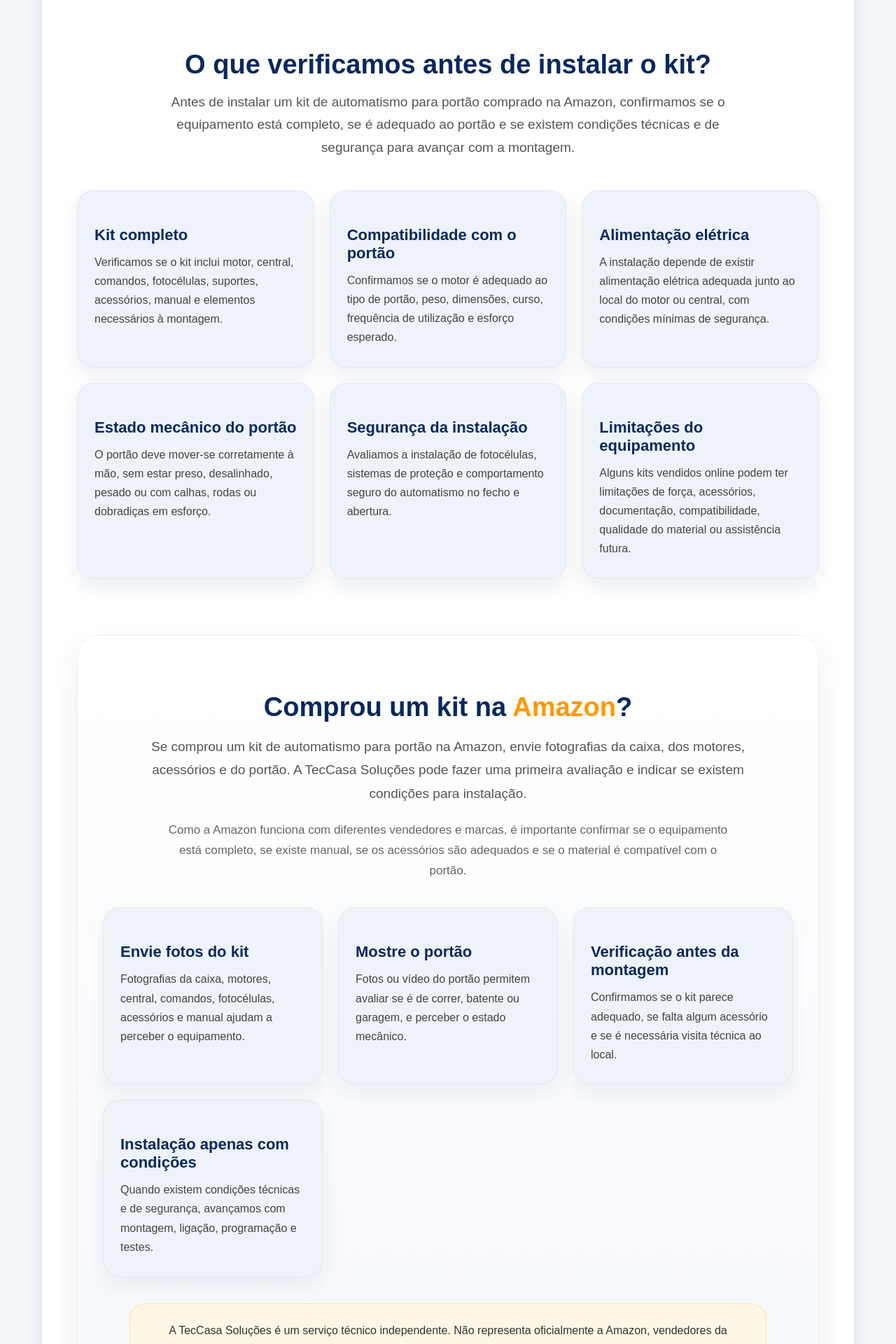
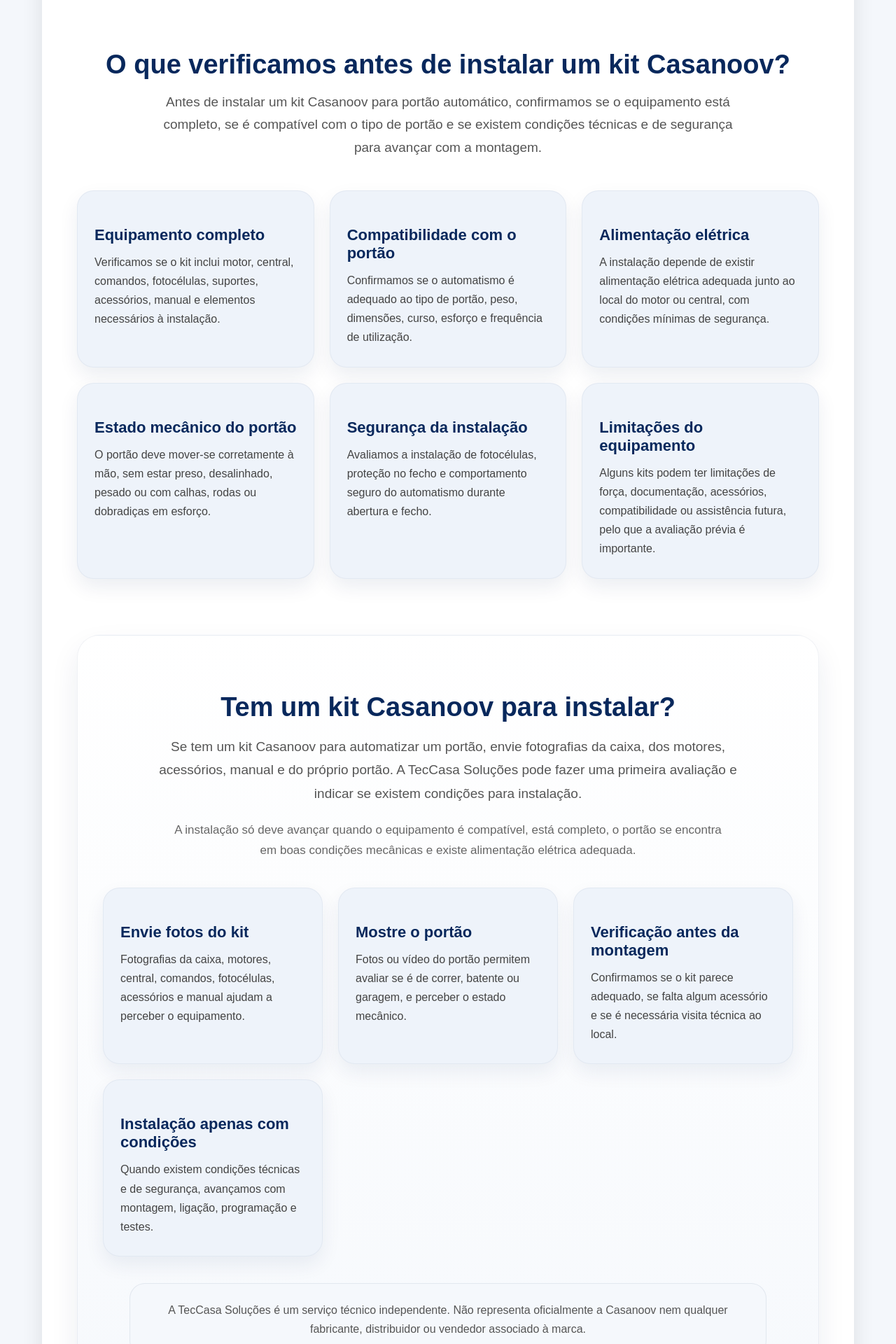
Before and after one commit to andrecorreiaauto-bit/teccasa-site, a Next.js app: page /instalacao-kit-portao-casanoov in a window 1280 px wide. Shown: the part 980-2900 px from the top of the page at 70% size. Built offline with nearby package versions, Linux system fonts and the light colour scheme.

Commit message:
Update instalacao-kit-portao-casanoov.js

```diff
--- a/pages/instalacao-kit-portao-casanoov.js
+++ b/pages/instalacao-kit-portao-casanoov.js
@@ -475,7 +475,7 @@ export default function InstalacaoKitPortaoCasanoov() {
                                            marginBottom:"16px",
                                            textAlign:"center"
                                            }}>
-                                           O que verificamos antes de instalar o kit?
+                                           O que verificamos antes de instalar um kit Casanoov?
                                            </h2>
 
                                            <p style={{
@@ -486,7 +486,8 @@ export default function InstalacaoKitPortaoCasanoov() {
                                            margin:"0 auto 45px auto",
                                            textAlign:"center"
                                            }}>
-                                           Antes de instalar um kit de automatismo para portão comprado na Amazon, confirmamos se o equipamento está completo, se é adequado ao portão e se existem condições técnicas e de segurança para avançar com a montagem.
+                                           Antes de instalar um kit Casanoov para portão automático, confirmamos se o equipamento está completo,
+                                           se é compatível com o tipo de portão e se existem condições técnicas e de segurança para avançar com a montagem.
                                            </p>
 
                                            <div
@@ -500,13 +501,13 @@ export default function InstalacaoKitPortaoCasanoov() {
 
                                            {[
                                            {
-                                           title:"Kit completo",
-                                           text:"Verificamos se o kit inclui motor, central, comandos, fotocélulas, suportes, acessórios, manual e elementos necessários à montagem."
+                                           title:"Equipamento completo",
+                                           text:"Verificamos se o kit inclui motor, central, comandos, fotocélulas, suportes, acessórios, manual e elementos necessários à instalação."
                                            },
 
                                            {
                                            title:"Compatibilidade com o portão",
-                                           text:"Confirmamos se o motor é adequado ao tipo de portão, peso, dimensões, curso, frequência de utilização e esforço esperado."
+                                           text:"Confirmamos se o automatismo é adequado ao tipo de portão, peso, dimensões, curso, esforço e frequência de utilização."
                                            },
 
                                            {
@@ -521,12 +522,12 @@ export default function InstalacaoKitPortaoCasanoov() {
 
                                            {
                                            title:"Segurança da instalação",
-                                           text:"Avaliamos a instalação de fotocélulas, sistemas de proteção e comportamento seguro do automatismo no fecho e abertura."
+                                           text:"Avaliamos a instalação de fotocélulas, proteção no fecho e comportamento seguro do automatismo durante abertura e fecho."
                                            },
 
                                            {
                                            title:"Limitações do equipamento",
-                                           text:"Alguns kits vendidos online podem ter limitações de força, acessórios, documentação, compatibilidade, qualidade do material ou assistência futura."
+                                           text:"Alguns kits podem ter limitações de força, documentação, acessórios, compatibilidade ou assistência futura, pelo que a avaliação prévia é importante."
                                            }
 
                                            ].map((item,index)=>(
@@ -587,7 +588,7 @@ export default function InstalacaoKitPortaoCasanoov() {
                                                               marginBottom:"18px",
                                                               textAlign:"center"
                                                               }}>
-                                                              Comprou um kit na <span style={{color:"#ff9900"}}>Amazon</span>?
+                                                              Tem um kit <span style={{color:"#08285c"}}>Casanoov</span> para instalar?
                                                               </h2>
 
                                                               <p style={{
@@ -598,7 +599,9 @@ export default function InstalacaoKitPortaoCasanoov() {
                                                               margin:"0 auto 22px auto",
                                                               textAlign:"center"
                                                               }}>
-                                                              Se comprou um kit de automatismo para portão na Amazon, envie fotografias da caixa, dos motores, acessórios e do portão. A TecCasa Soluções pode fazer uma primeira avaliação e indicar se existem condições para instalação.
+                                                              Se tem um kit Casanoov para automatizar um portão, envie fotografias da caixa,
+                                                              dos motores, acessórios, manual e do próprio portão. A TecCasa Soluções pode fazer
+                                                              uma primeira avaliação e indicar se existem condições para instalação.
                                                               </p>
 
                                                               <p style={{
@@ -609,7 +612,8 @@ export default function InstalacaoKitPortaoCasanoov() {
                                                               margin:"0 auto 38px auto",
                                                               textAlign:"center"
                                                               }}>
-                                                              Como a Amazon funciona com diferentes vendedores e marcas, é importante confirmar se o equipamento está completo, se existe manual, se os acessórios são adequados e se o material é compatível com o portão.
+                                                              A instalação só deve avançar quando o equipamento é compatível, está completo,
+                                                              o portão se encontra em boas condições mecânicas e existe alimentação elétrica adequada.
                                                               </p>
 
                                                               <div
@@ -679,8 +683,8 @@ export default function InstalacaoKitPortaoCasanoov() {
                                                               </div>
 
                                                               <div style={{
-                                                              background:"#fff7e6",
-                                                              border:"1px solid rgba(255,153,0,0.24)",
+                                                              background:"#f5f8fc",
+                                                              border:"1px solid rgba(11,44,95,0.08)",
                                                               borderRadius:"22px",
                                                               padding:"24px",
                                                               maxWidth:"860px",
@@ -690,11 +694,12 @@ export default function InstalacaoKitPortaoCasanoov() {
                                                               <p style={{
                                                               fontSize:"16px",
                                                               lineHeight:"1.7",
-                                                              color:"#333",
+                                                              color:"#555",
                                                               margin:"0",
                                                               textAlign:"center"
                                                               }}>
-                                                              A TecCasa Soluções é um serviço técnico independente. Não representa oficialmente a Amazon, vendedores da plataforma, nem qualquer marca ou fabricante dos kits vendidos online.
+                                                              A TecCasa Soluções é um serviço técnico independente. Não representa oficialmente a Casanoov
+                                                              nem qualquer fabricante, distribuidor ou vendedor associado à marca.
                                                               </p>
 
                                                               </div>
@@ -722,7 +727,7 @@ export default function InstalacaoKitPortaoCasanoov() {
                                                               }}>
 
                                                               <a
-                                                              href="https://wa.me/351922021980?text=Ol%C3%A1%2C%20comprei%20um%20kit%20de%20automatismo%20para%20port%C3%A3o%20na%20Amazon%20e%20gostava%20de%20saber%20se%20%C3%A9%20poss%C3%ADvel%20instalar.%20Posso%20enviar%20fotos."
+                                                              href="https://wa.me/351922021980?text=Ol%C3%A1%2C%20tenho%20um%20kit%20Casanoov%20para%20port%C3%A3o%20e%20gostava%20de%20saber%20se%20%C3%A9%20poss%C3%ADvel%20instalar.%20Posso%20enviar%20fotos."
                                                               target="_blank"
                                                               style={{
                                                               background:"#25D366",
@@ -1315,7 +1320,7 @@ border:"1px solid rgba(11,44,95,0.05)"
 
 
  <a
-href="https://wa.me/351922021980?text=Ol%C3%A1%2C%20comprei%20um%20kit%20de%20automatismo%20para%20port%C3%A3o%20na%20Amazon%20e%20gostava%20de%20saber%20se%20%C3%A9%20poss%C3%ADvel%20instalar.%20Posso%20enviar%20fotos."
+href="https://wa.me/351922021980?text=Ol%C3%A1%2C%20tenho%20um%20kit%20Casanoov%20para%20port%C3%A3o%20e%20gostava%20de%20saber%20se%20%C3%A9%20poss%C3%ADvel%20instalar."
 target="_blank"
 style={{
 position:"fixed",
```
